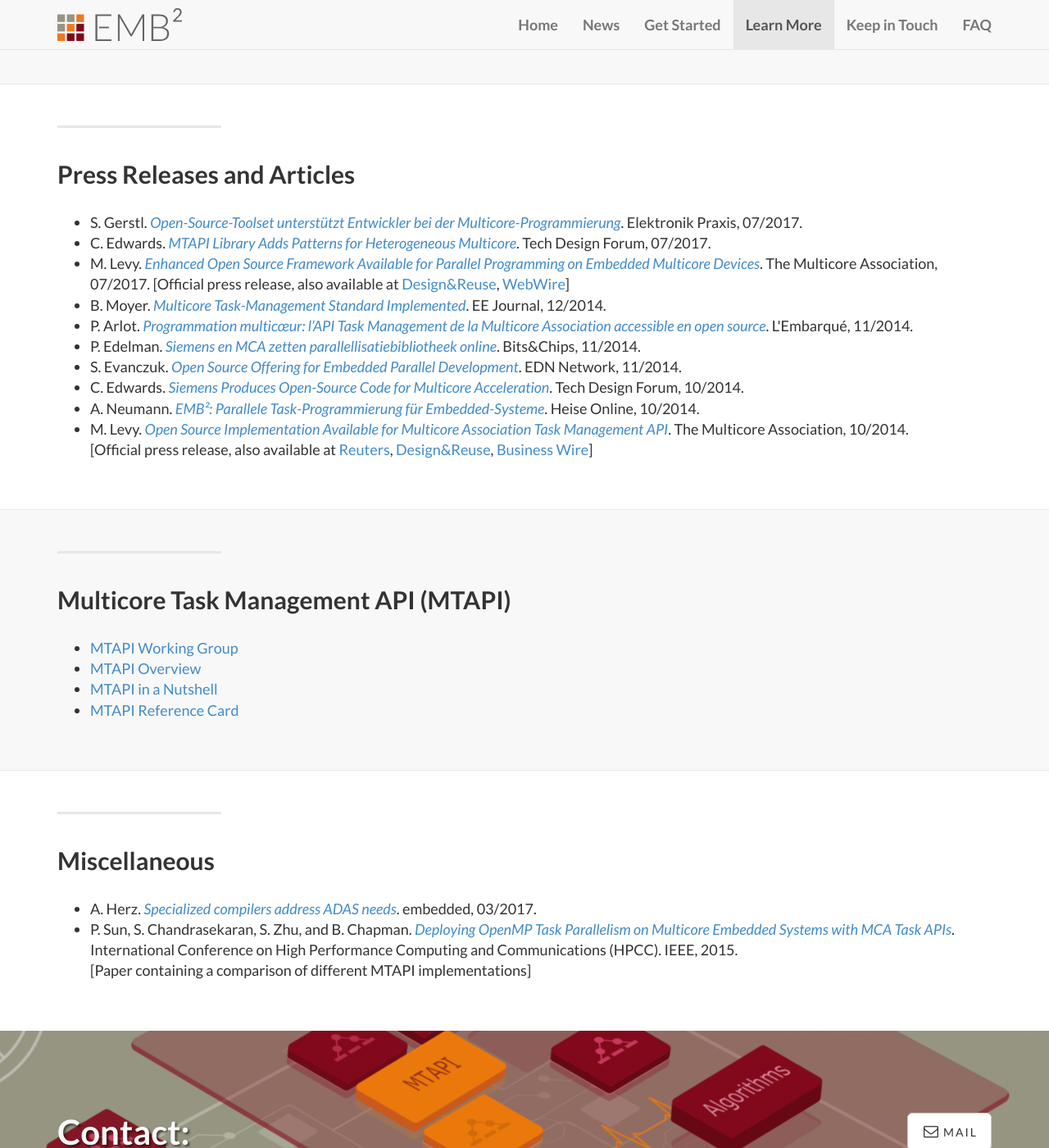
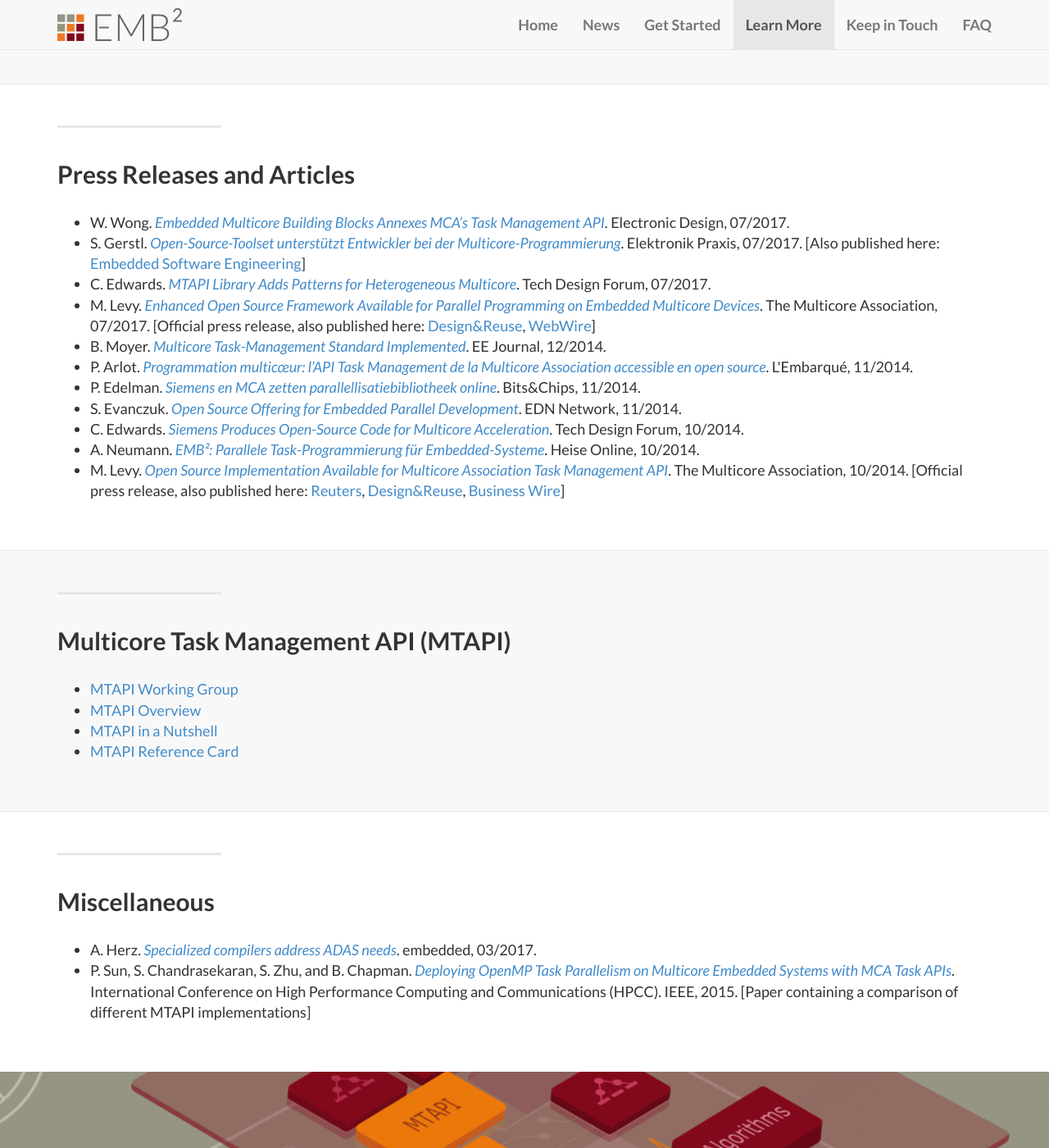
Before and after one commit to siemens/embb, a Jekyll site: the page built from learn_more.html, in a window 1280 px wide and 1400 px high, scrolled down 1537 px. Shown: the whole window at 82% size. Built offline with Jekyll 4.4.1, drawn with Linux system fonts in a browser that asks for light colours.

Commit message:
Updated news

```diff
--- a/learn_more.html
+++ b/learn_more.html
@@ -87,17 +87,20 @@ subTitle: Boost your applications' performance
       <div class="row">
         <div class="col-sm-12">
           <ul>
-		    <li>S. Gerstl. <em><a href="http://www.elektronikpraxis.vogel.de/themen/hardwareentwicklung/mikrocontrollerprozessoren/articles/627828/">Open-Source-Toolset unterstützt Entwickler bei der Multicore-Programmierung</a></em>. Elektronik Praxis, 07/2017.</li>
+		    <li>W. Wong. <em><a href="http://www.electronicdesign.com/industrial-automation/embedded-multicore-building-blocks-annexes-mca-s-task-management-api">Embedded Multicore Building Blocks Annexes MCA’s Task Management API</a></em>. Electronic Design, 07/2017.</li>
+		    <li>S. Gerstl. <em><a href="http://www.elektronikpraxis.vogel.de/themen/hardwareentwicklung/mikrocontrollerprozessoren/articles/627828/">Open-Source-Toolset unterstützt Entwickler bei der Multicore-Programmierung</a></em>. Elektronik Praxis, 07/2017.
+			[Also published here: <a href="http://www.embedded-software-engineering.de/open-source-toolset-unterstuetzt-entwickler-bei-der-multicore-programmierung-a-627835/">Embedded Software Engineering</a>]</li>
 		    <li>C. Edwards. <em><a href="http://www.techdesignforums.com/blog/2017/07/18/embb-mtapi-library-patterns-for-heterogeneous-multicore/">MTAPI Library Adds Patterns for Heterogeneous Multicore</a></em>. Tech Design Forum, 07/2017.</li>
-		    <li>M. Levy. <em><a href="http://www.multicore-association.org/press/170718.htm">Enhanced Open Source Framework Available for Parallel Programming on Embedded Multicore Devices</a></em>. The Multicore Association, 07/2017. [Official press release, also available at <a href="https://www.design-reuse.com/news/42413/open-source-framework-parallel-programming.html">Design&Reuse</a>, <a href="http://www.webwire.com/ViewPressRel.asp?aId=210965">WebWire</a>]<br></li>
+		    <li>M. Levy. <em><a href="http://www.multicore-association.org/press/170718.htm">Enhanced Open Source Framework Available for Parallel Programming on Embedded Multicore Devices</a></em>. The Multicore Association, 07/2017.
+			[Official press release, also published here: <a href="https://www.design-reuse.com/news/42413/open-source-framework-parallel-programming.html">Design&Reuse</a>, <a href="http://www.webwire.com/ViewPressRel.asp?aId=210965">WebWire</a>]</li>
             <li>B. Moyer. <em><a href="http://eejournal.com/blog/multicore-task-management-standard-implemented/">Multicore Task-Management Standard Implemented</a></em>. EE Journal, 12/2014.</li>
             <li>P. Arlot. <em><a href="http://www.lembarque.com/programmation-multicoeur-lapi-task-management-de-la-multicore-association-accessible-en-open-source_002800">Programmation multicœur: l’API Task Management de la Multicore Association accessible en open source</a></em>. L'Embarqué, 11/2014.</li>
             <li>P. Edelman. <em><a href="http://bits-chips.nl/artikel/siemens-en-mca-zetten-parallellisatiebibliotheek-online.html">Siemens en MCA zetten parallellisatiebibliotheek online</a></em>. Bits&Chips, 11/2014.</li>
             <li>S. Evanczuk. <em><a href="http://www.edn.com/design/design-tools/development-kits/4436951/Open-source-offering-for-embedded-parallel-development">Open Source Offering for Embedded Parallel Development</a></em>. EDN Network, 11/2014.</li>
             <li>C. Edwards. <em><a href="http://www.techdesignforums.com/blog/2014/10/31/siemens-produces-open-source-code-multicore-acceleration/">Siemens Produces Open-Source Code for Multicore Acceleration</a></em>. Tech Design Forum, 10/2014.</li>
             <li>A. Neumann. <em><a href="http://www.heise.de/newsticker/meldung/EMB2-Parallele-Task-Programmierung-fuer-Embedded-Systeme-2434998.html">EMB²: Parallele Task-Programmierung für Embedded-Systeme</a></em>. Heise Online, 10/2014.</li>
-            <li>M. Levy. <em><a href="http://www.multicore-association.org/press/141030.htm">Open Source Implementation Available for Multicore Association Task Management API</a></em>. The Multicore Association, 10/2014.<br>
-              [Official press release, also available at
+            <li>M. Levy. <em><a href="http://www.multicore-association.org/press/141030.htm">Open Source Implementation Available for Multicore Association Task Management API</a></em>. The Multicore Association, 10/2014.
+              [Official press release, also published here:
               <a href="http://www.reuters.com/article/ca-the-multicore-assoc-idUSnBw045036a+100+BSW20141104">Reuters</a>,
               <a href="http://www.design-reuse.com/news/35853/open-source-multicore-association-task-management-api.html">Design&Reuse</a>,
               <a href="http://www.businesswire.com/news/home/20141104005036/en/Open-Source-Implementation-Multicore-Association-Task-Management">Business Wire</a>]
@@ -147,7 +150,7 @@ subTitle: Boost your applications' performance
         <div class="col-sm-12">
           <ul>
             <li>A. Herz. <em><a href="http://www.embedded.com/design/programming-languages-and-tools/4458083/Specialized-compilers-address-ADAS-needs">Specialized compilers address ADAS needs</a></em>. embedded, 03/2017.</li>
-            <li>P. Sun, S. Chandrasekaran, S. Zhu, and B. Chapman. <em><a href="http://dx.doi.org/10.1109/HPCC-CSS-ICESS.2015.88">Deploying OpenMP Task Parallelism on Multicore Embedded Systems with MCA Task APIs</a></em>. International Conference on High Performance Computing and Communications (HPCC). IEEE, 2015.<br/>[Paper containing a comparison of different MTAPI implementations]</li>
+            <li>P. Sun, S. Chandrasekaran, S. Zhu, and B. Chapman. <em><a href="http://dx.doi.org/10.1109/HPCC-CSS-ICESS.2015.88">Deploying OpenMP Task Parallelism on Multicore Embedded Systems with MCA Task APIs</a></em>. International Conference on High Performance Computing and Communications (HPCC). IEEE, 2015. [Paper containing a comparison of different MTAPI implementations]</li>
           </ul>
         </div>
       </div>
```
Also changed, not shown: _news/20170721-Tech_Design_Forum.md (deleted, +0 -5 lines), _news/20170725-Elektronk_Praxis.md (deleted, +0 -5 lines), _news/20170726-MTAPI_EMBB_Video.md (+1 -1 lines), _news/20170727-News_Articles.md (added, +9 -0 lines).
